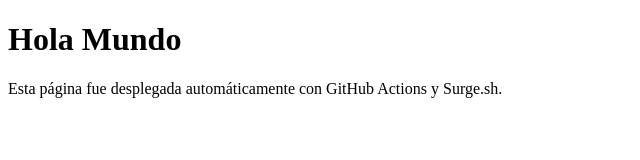
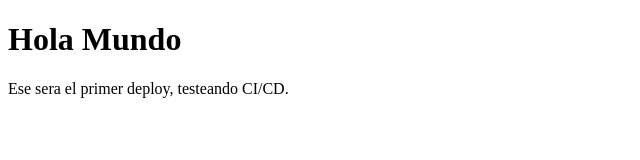
Before and after one commit to josemiguelm12/practica-surge-github-actions, a plain HTML site: page index.html in a window 1280 px wide. Shown: the whole page, without its empty margins (0-640 px from the left). Drawn offline with Linux system fonts and the light colour scheme.

Commit message:
test deploy surge

```diff
--- a/index.html
+++ b/index.html
@@ -7,6 +7,6 @@
 </head>
 <body>
   <h1>Hola Mundo</h1>
-  <p>Esta página fue desplegada automáticamente con GitHub Actions y Surge.sh.</p>
+  <p>Ese sera el primer deploy, testeando CI/CD.</p>
 </body>
 </html>
```
